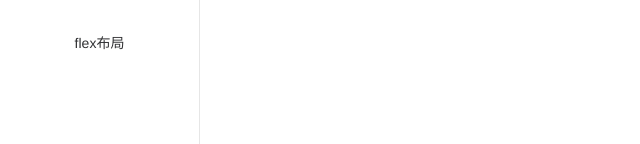
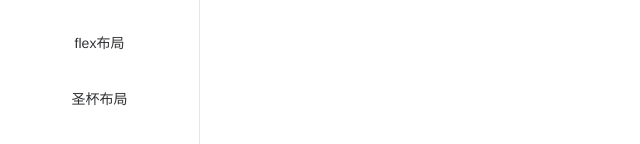
Before and after one commit to yokiyokiyoki/css-study, a Vue app: page / in a window 1280 px wide. Shown: the part 546-690 px from the top of the page, without its empty margins (0-640 px from the left). Built offline with nearby package versions, Linux system fonts and the light colour scheme.

Commit message:
圣杯布局

```diff
--- a/src/pages/index.vue
+++ b/src/pages/index.vue
@@ -38,6 +38,9 @@
             <el-menu-item index="flex">
                 <span slot="title">flex布局</span>
             </el-menu-item>
+            <el-menu-item index="holyGrail">
+                <span slot="title">圣杯布局</span>
+            </el-menu-item>
             </el-menu>
         </el-aside>
         <el-main>
```
